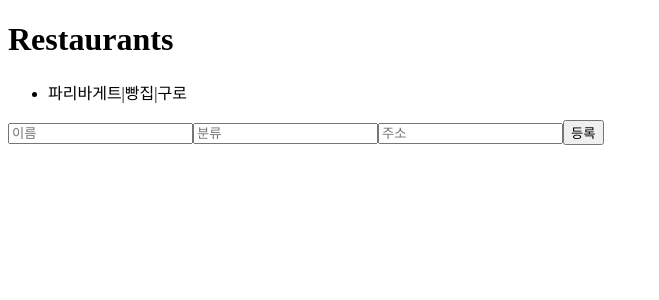
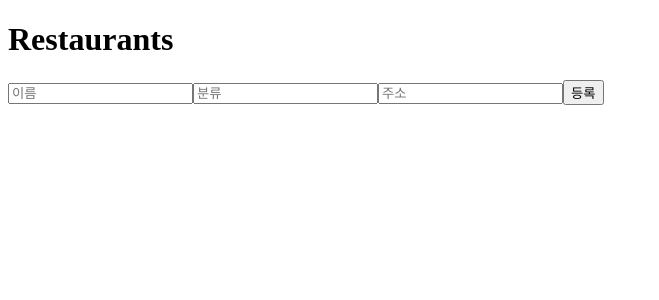
Before and after one commit to CodeSoom/react-week4-assignment-2, a React app: page / in a window 1280 px wide. Shown: the top 300 px of the page, without its empty margins (0-659 px from the left). Built offline with nearby package versions, Linux system fonts and the light colour scheme.

Commit message:
feat: List 테스트 및 컴포넌트 완성

```diff
--- a/src/ListContainer.jsx
+++ b/src/ListContainer.jsx
@@ -7,7 +7,7 @@ export default function ListContainer() {
   }));
   return (
     <ul>
-      {restaurants.map((item) => (
+      {restaurants?.map((item) => (
         <List
           key={item.id}
           id={item.id}
--- a/src/reducer.js
+++ b/src/reducer.js
@@ -3,14 +3,7 @@ const initialState = {
   title: '',
   sort: '',
   location: '',
-  restaurants: [
-    {
-      id: 1,
-      title: '파리바게트',
-      sort: '빵집',
-      location: '구로',
-    },
-  ],
+  restaurants: [],
 };
 
 const actionCreator = {
```
Also changed, not shown: 1 other file (tests, documents, lock files or other folders).
